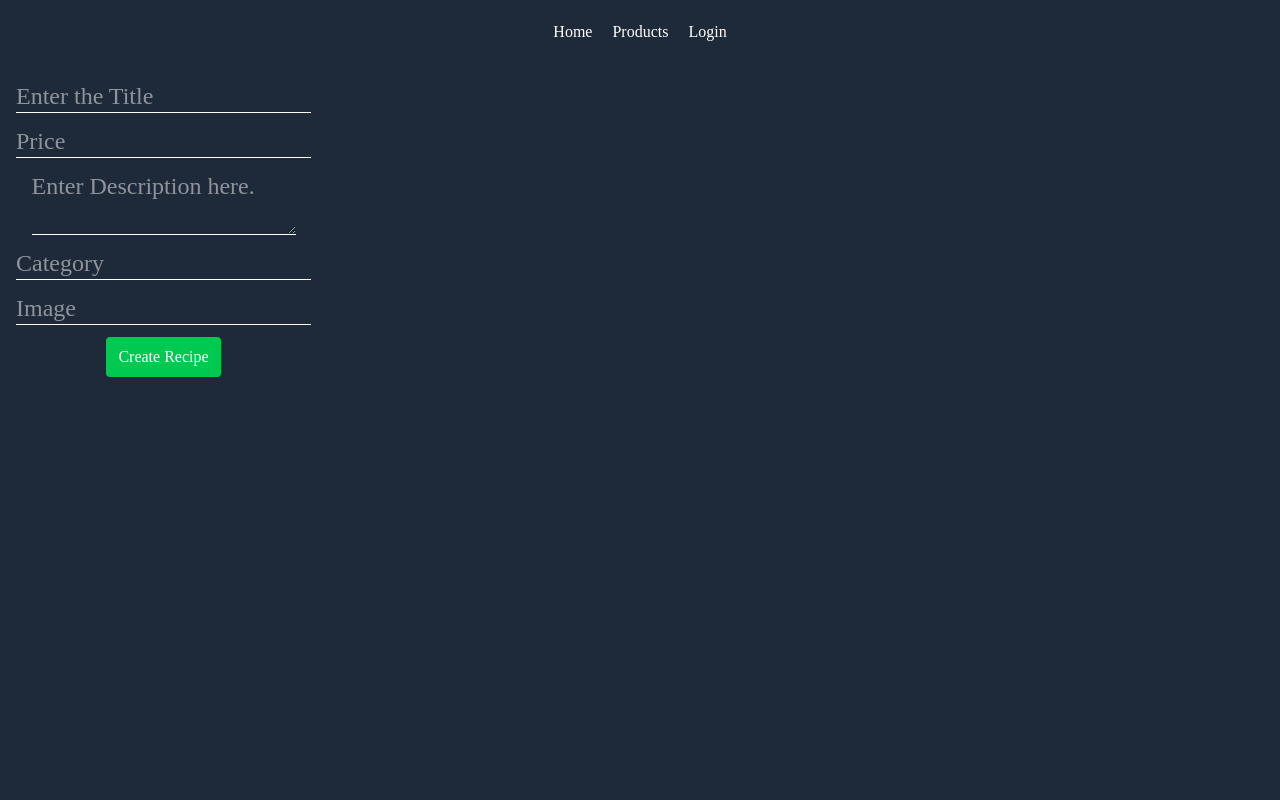
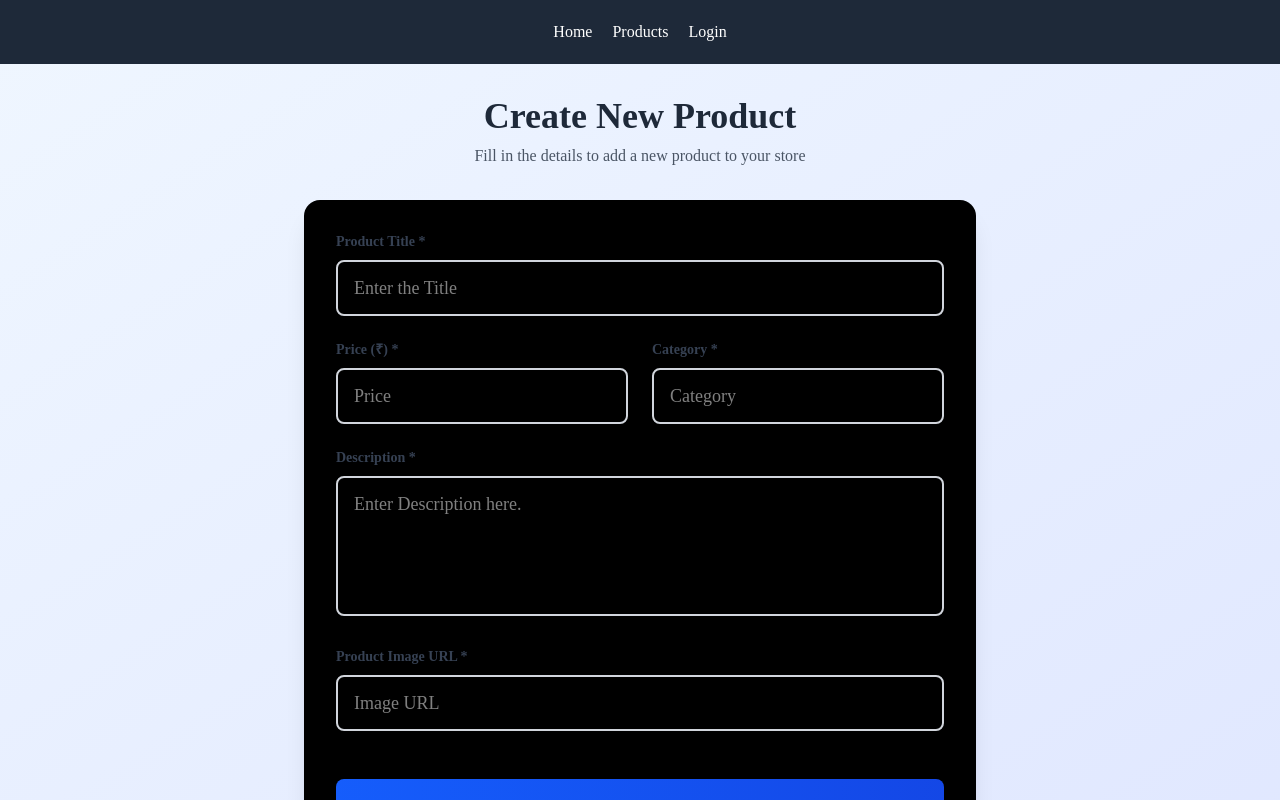
Before and after one commit to SVyeole08/E-Commerce-Project, a React (Vite) app in the folder frontend/: page /admin/create-product in a window 1280 px wide. Built offline with nearby package versions, Linux system fonts and the light colour scheme; no server answers.

Commit message:
Enhance product creation form with improved validation and UI.

```diff
--- a/frontend/src/pages/Products.jsx
+++ b/frontend/src/pages/Products.jsx
@@ -11,7 +11,7 @@ const Products = () => {
       ? products.map((product) => {
           return (
             <div
-              className="project w-[23%] relative h-[80vh] ml-3 mr-3 mb-6 border border-gray-200 rounded-xl shadow-lg hover:scale-102 hover:shadow-2xl transition-all duration-300 bg-white overflow-hidden"
+              className="project w-[23%] mt-10 relative h-[80vh] ml-3 mr-3 mb-6 border border-gray-200 rounded-xl shadow-lg hover:scale-102 hover:shadow-2xl transition-all duration-300 bg-white overflow-hidden"
               key={product.id}
             >
               <img
@@ -39,7 +39,7 @@ const Products = () => {
                   <p className="text-2xl font-bold text-green-600">
                     {product.price}/-
                   </p>
-                  <button className="bg-blue-600 hover:bg-blue-700 text-white px-4 py-2 rounded-lg font-medium transition-colors duration-200 shadow-md hover:scale-102 hover:shadow-lg">
+                  <button className="bg-blue-600 hover:bg-blue-700 text-white px-4 py-2 rounded-lg font-medium transition-colors cursor-pointer duration-200 shadow-md hover:scale-102 hover:shadow-lg">
                     Add to Cart
                   </button>
                 </div>
--- a/frontend/src/pages/admin/CreateProduct.jsx
+++ b/frontend/src/pages/admin/CreateProduct.jsx
@@ -13,43 +13,155 @@ const CreateProduct = () => {
     dispatch(asyncreateproducts(product));
     navigate("/Products");
   };
-  const { register, handleSubmit } = useForm();
+  const {
+    register,
+    handleSubmit,
+    formState: { errors },
+  } = useForm();
   return (
+    <div className="min-h-screen bg-gradient-to-br from-blue-50 to-indigo-100 py-8 px-4">
+      <div className="max-w-2xl mx-auto">
+        <div className="text-center mb-8">
+          <h1 className="text-4xl font-bold text-gray-800 mb-2">
+            Create New Product
+          </h1>
+          <p className="text-gray-600">
+            Fill in the details to add a new product to your store
+          </p>
+        </div>
+
+        <div className="bg-black rounded-2xl shadow-xl p-8">
           <form
             onSubmit={handleSubmit(CreateProductHandler)}
-      className="p-4 items-center justify-center w-fit flex flex-col "
+            className="space-y-6"
           >
+            <div className="space-y-2">
+              <label className="block text-sm font-semibold text-gray-700">
+                Product Title *
+              </label>
               <input
-        {...register("title")}
+                {...register("title", {
+                  required: "Product title is required",
+                })}
                 type="text"
                 placeholder="Enter the Title"
-        className="mb-3 outline-0 border-b text-2xl"
+                className={`w-full px-4 py-3 border-2 rounded-lg text-lg transition-all duration-200 focus:outline-none focus:ring-2 focus:ring-blue-500 focus:border-transparent hover:border-gray-400 ${
+                  errors.title ? "border-red-500" : "border-gray-300"
+                }`}
               />
+              {errors.title && (
+                <p className="text-red-500 text-sm mt-1">
+                  {errors.title.message}
+                </p>
+              )}
+            </div>
+
+            <div className="grid grid-cols-1 md:grid-cols-2 gap-6">
+              <div className="space-y-2">
+                <label className="block text-sm font-semibold text-gray-700">
+                  Price (₹) *
+                </label>
                 <input
-        {...register("price")}
+                  {...register("price", {
+                    required: "Price is required",
+                    min: { value: 0, message: "Price must be greater than 0" },
+                  })}
                   type="number"
                   placeholder="Price"
-        className="mb-3 outline-0 border-b text-2xl"
+                  className={`w-full px-4 py-3 border-2 rounded-lg text-lg transition-all duration-200 focus:outline-none focus:ring-2 focus:ring-blue-500 focus:border-transparent hover:border-gray-400 ${
+                    errors.price ? "border-red-500" : "border-gray-300"
+                  }`}
                 />
-      <textarea
-        {...register("description")}
-        placeholder="Enter Description here."
-        className="mb-3 outline-0 border-b text-2xl"
-      ></textarea>
+                {errors.price && (
+                  <p className="text-red-500 text-sm mt-1">
+                    {errors.price.message}
+                  </p>
+                )}
+              </div>
+
+              <div className="space-y-2">
+                <label className="block text-sm font-semibold text-gray-700">
+                  Category *
+                </label>
                 <input
-        {...register("category")}
+                  {...register("category", {
+                    required: "Category is required",
+                  })}
                   type="text"
                   placeholder="Category"
-        className="mb-3 outline-0 border-b text-2xl"
+                  className={`w-full px-4 py-3 border-2 rounded-lg text-lg transition-all duration-200 focus:outline-none focus:ring-2 focus:ring-blue-500 focus:border-transparent hover:border-gray-400 ${
+                    errors.category ? "border-red-500" : "border-gray-300"
+                  }`}
                 />
+                {errors.category && (
+                  <p className="text-red-500 text-sm mt-1">
+                    {errors.category.message}
+                  </p>
+                )}
+              </div>
+            </div>
+
+            <div className="space-y-2">
+              <label className="block text-sm font-semibold text-gray-700">
+                Description *
+              </label>
+              <textarea
+                {...register("description", {
+                  required: "Description is required",
+                  minLength: {
+                    value: 10,
+                    message: "Description must be at least 10 characters long",
+                  },
+                })}
+                placeholder="Enter Description here."
+                rows={4}
+                className={`w-full px-4 py-3 border-2 rounded-lg text-lg transition-all duration-200 focus:outline-none focus:ring-2 focus:ring-blue-500 focus:border-transparent hover:border-gray-400 resize-none ${
+                  errors.description ? "border-red-500" : "border-gray-300"
+                }`}
+              ></textarea>
+              {errors.description && (
+                <p className="text-red-500 text-sm mt-1">
+                  {errors.description.message}
+                </p>
+              )}
+            </div>
+
+            <div className="space-y-2">
+              <label className="block text-sm font-semibold text-gray-700">
+                Product Image URL *
+              </label>
               <input
-        {...register("image")}
+                {...register("image", {
+                  required: "Image URL is required",
+                  pattern: {
+                    message: "Please enter a valid image URL",
+                  },
+                })}
                 type="url"
-        placeholder="Image"
-        className="mb-3 outline-0 border-b text-2xl"
+                placeholder="Image URL"
+                className={`w-full px-4 py-3 border-2 rounded-lg text-lg transition-all duration-200 focus:outline-none focus:ring-2 focus:ring-blue-500 focus:border-transparent hover:border-gray-400 ${
+                  errors.image ? "border-red-500" : "border-gray-300"
+                }`}
               />
-      <button className="px-3 py-2 bg-green-500 rounded">Create Recipe</button>
+              {errors.image && (
+                <p className="text-red-500 text-sm mt-1">
+                  {errors.image.message}
+                </p>
+              )}
+            </div>
+
+            <div className="pt-6">
+              <button
+                type="submit"
+                className="w-full bg-gradient-to-r from-blue-600 to-blue-700 hover:from-blue-700 hover:to-blue-800 text-white font-semibold py-4 px-6 rounded-lg transition-all duration-200 transform hover:scale-105 shadow-lg hover:shadow-xl"
+              >
+                Create Product
+              </button>
+            </div>
           </form>
+        </div>
+      </div>
+    </div>
   );
 };
 
```
Also changed, not shown: 1 other file (tests, documents, lock files or other folders). Lines whose indentation alone changed are shown as unchanged.
